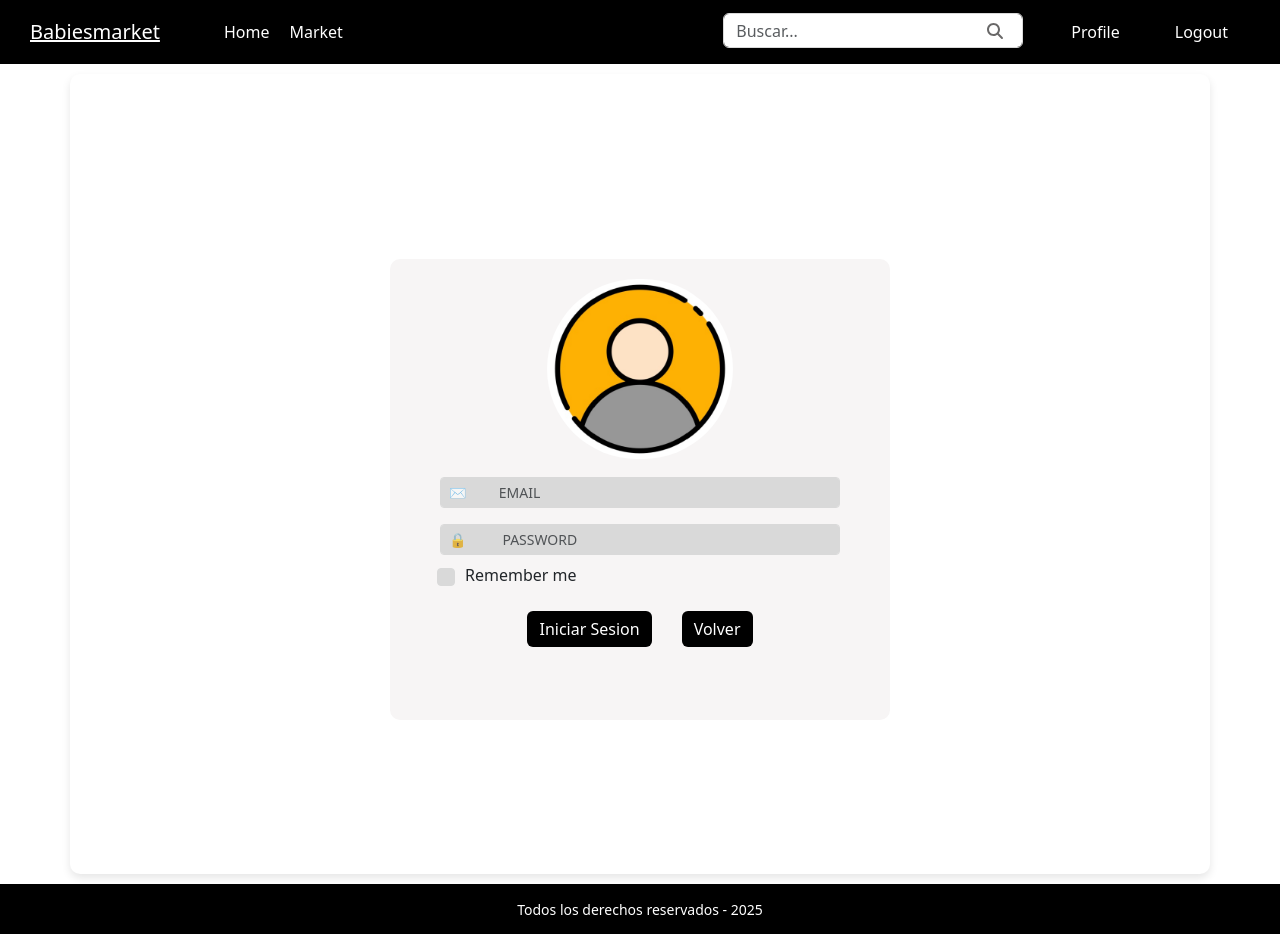
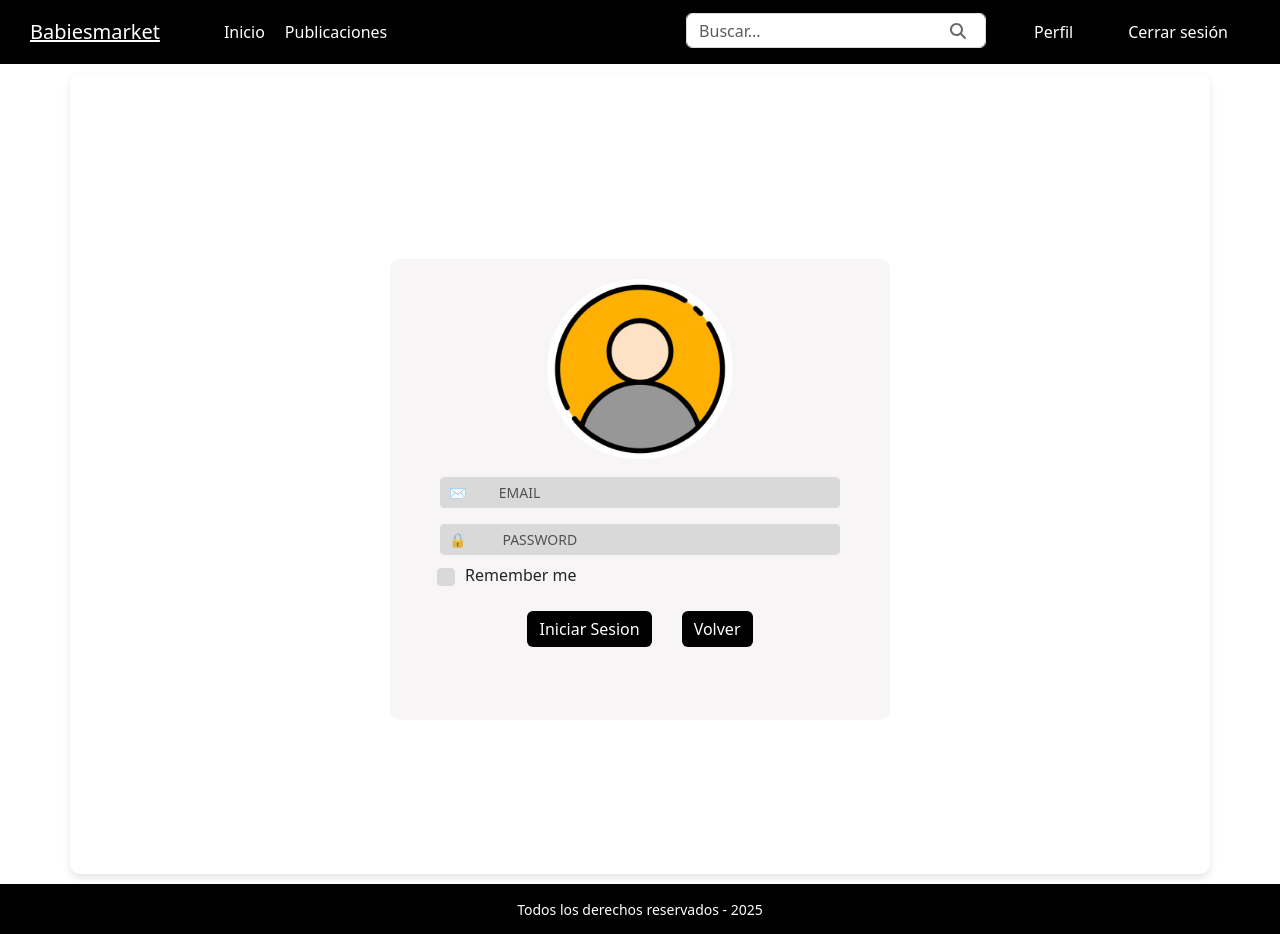
Before and after one commit to Pily1981/hito2Front, a React (Vite) app: page /login in a window 1280 px wide. Built offline with nearby package versions, Linux system fonts and the light colour scheme; sample sign-in values are in the browser's storage.

Commit message:
se cambia a español navbar, se soluciona problema de editar y eliminar de la vista mis publicaciones, se cambian h2 por h3 en las vistas del perfil, se habilitan botones en mis publicaciones

```diff
--- a/src/Componentes/NavBar.jsx
+++ b/src/Componentes/NavBar.jsx
@@ -32,12 +32,12 @@ function NavbarApp() {
         <ul className="navbar-nav me-auto mb-2 ms-5 mb-lg-0">
           <li className="nav-home">
             <NavLink to="/" className={setActiveClass}>
-              Home
+              Inicio
             </NavLink>
           </li>
           <li className="nav-item">
             <NavLink to="/products" className={setActiveClass}>
-              Market
+              Publicaciones
             </NavLink>
           </li>
         </ul>
@@ -67,7 +67,7 @@ function NavbarApp() {
             <ul className="navbar-nav mb-2 ms-5 mb-lg-0">
               <li className="nav-profile">
                 <NavLink to="/profile" className={setActiveClass}>
-                  Profile
+                  Perfil
                 </NavLink>
               </li>
             </ul>
@@ -78,7 +78,7 @@ function NavbarApp() {
                   className={setActiveClass}
                   onClick={handleLogout}
                 >
-                  Logout
+                  Cerrar sesión
                 </NavLink>
               </li>
             </ul>
@@ -88,14 +88,14 @@ function NavbarApp() {
             <ul className="navbar-nav mb-2 ms-5 mb-lg-0">
               <li className="nav-item">
                 <NavLink to="/login" className={setActiveClass}>
-                  Log In
+                  Iniciar sesión
                 </NavLink>
               </li>
             </ul>
             <ul className="navbar-nav mb-2 mx-5 mb-lg-0">
               <li className="nav-item">
                 <NavLink to="/register" className={setActiveClass}>
-                  Sign Up
+                  Registrarse
                 </NavLink>
               </li>
             </ul>
--- a/src/pages/Formulario.jsx
+++ b/src/pages/Formulario.jsx
@@ -129,10 +129,10 @@ const Formulario = () => {
   return (
     <div className="container form-upload">
       <main className="profile-content containter-form">
-        <h2>Crear publicación</h2>
+        <h3>Crear publicación</h3>
         <form onSubmit={handleSubmit} className="product-form">
           <div className="form-group">
-            <label htmlFor="name">Nombre del Producto</label>
+            <label htmlFor="name">Nombre del producto</label>
             <input
               type="text"
               id="name"
@@ -198,7 +198,7 @@ const Formulario = () => {
             </select>
           </div>
           <div className="form-group">
-            <label htmlFor="image">Imagen del Producto</label>
+            <label htmlFor="image">Imagen del producto</label>
             <input
               type="text"
               id="image"
--- a/src/pages/Profile.jsx
+++ b/src/pages/Profile.jsx
@@ -28,7 +28,7 @@ const Profile = () => {
   // Obtiene datos del usuario
   useEffect(() => {
     const fetchProfileData = async () => {
-      console.log("aNTES");
+      console.log("antes");
 
       if (!token || !user.user_id) return;
       console.log("despues");
@@ -119,7 +119,7 @@ const Profile = () => {
         <div className="center-column">
           <main className="profile-content">
             <div className="top-row-item">
-              <h2>Datos Personales</h2>
+              <h3>Datos Personales</h3>
             </div>
             <div className="middle-row">
               <div className="middle-left item">
--- a/src/pages/editpublication.jsx
+++ b/src/pages/editpublication.jsx
@@ -16,7 +16,7 @@ const EditPublication = () => {
     name: "",
     description: "",
     price: "",
-    category: null,
+    category: "",
     state: "",
     image: "",
   });
@@ -51,7 +51,7 @@ const EditPublication = () => {
     const fetchPublication = async () => {
       try {
         const response = await axios.get(
-          `http://localhost:3000/api/publications/find_publication_by_id/${user.publication_id}`,
+          `http://localhost:3000/api/find_publication_by_id/${publication_id}`,
           {
             headers: { Authorization: `Bearer ${token}` },
           }
@@ -117,7 +117,7 @@ const EditPublication = () => {
       };
 
       const response = await axios.put(
-        `http://localhost:3000/api/publications/update_publication/${publication_id}`,
+        `http://localhost:3000/api/update_publication/${publication_id}`,
         payload,
         {
           headers: { Authorization: `Bearer ${token}` },
@@ -130,7 +130,7 @@ const EditPublication = () => {
         text: "La publicación se ha actualizado correctamente.",
       });
 
-      // Redirige a la lista de publicaciones
+      // Redirige a la lista de publicaciones/
       navigate("/myPublications");
     } catch (error) {
       console.error("Error al actualizar la publicación:", error);
--- a/src/pages/myPublications.jsx
+++ b/src/pages/myPublications.jsx
@@ -79,9 +79,9 @@ const MyPublications = () => {
       </aside>
 
       <main className="publication-content-mp profile-content">
-        <h2>Mis Publicaciones</h2>
+        <h3>Mis Publicaciones</h3>
         {publications.map((producto) => (
-          <div className="mp-inf" key={producto.id}>
+          <div className="mp-inf" key={producto.publication_id}>
             <div className="prodname">
               <h6>{producto.title ? producto.title : "sin título"}</h6>
             </div>
@@ -90,13 +90,14 @@ const MyPublications = () => {
             </div>
             <div className="action-buttons">
               <button
-                onClick={() => handleEdit(producto.id)}
+                onClick={() => handleEdit(producto.publication_id)}
                 className="edit-btn"
               >
                 <FontAwesomeIcon icon={faPen} />
               </button>
+               |
               <button
-                onClick={() => handleDelete(producto.id)}
+                onClick={() => handleDelete(producto.publication_id)}
                 className="delete-btn"
               >
                 <FontAwesomeIcon icon={faTrash} />
```
